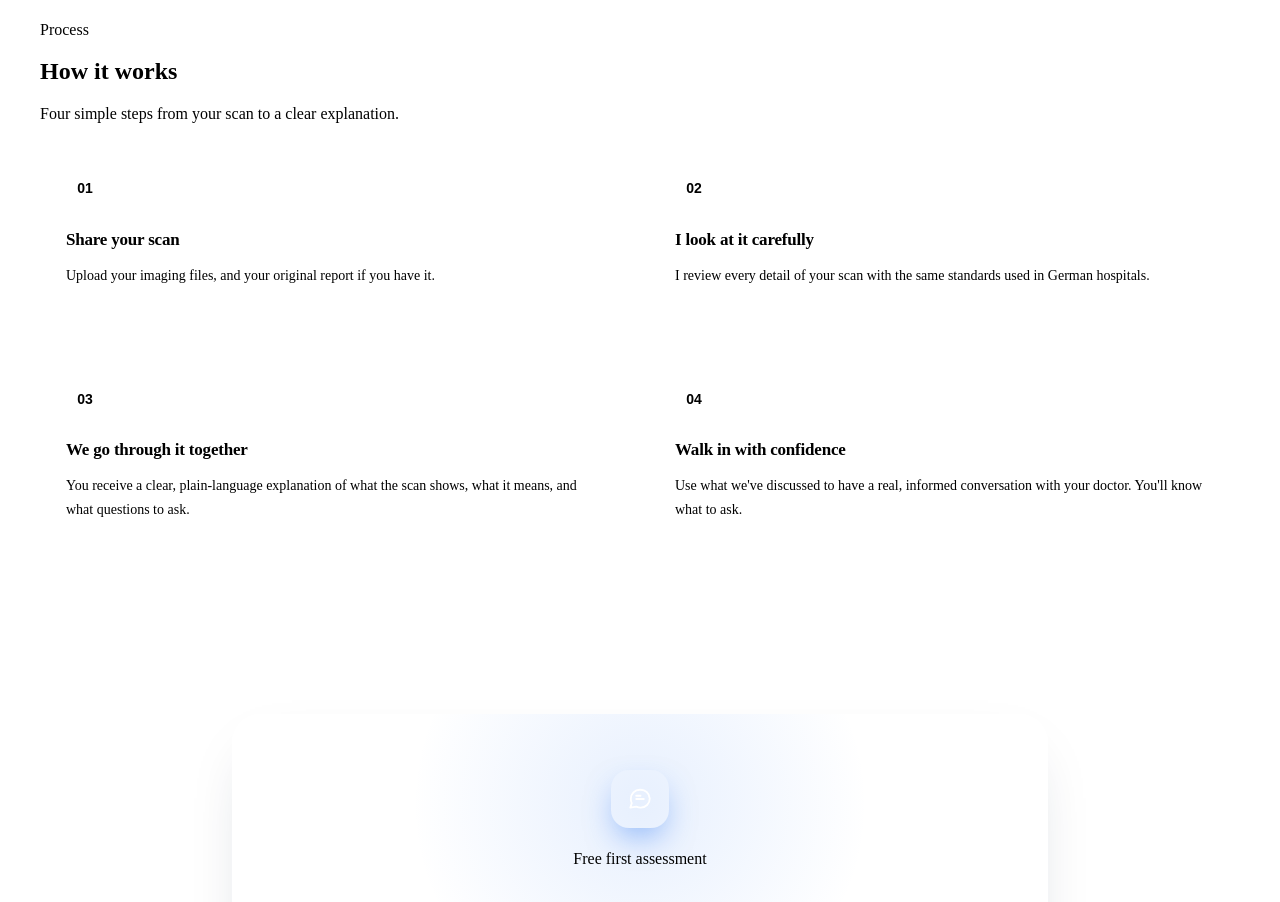
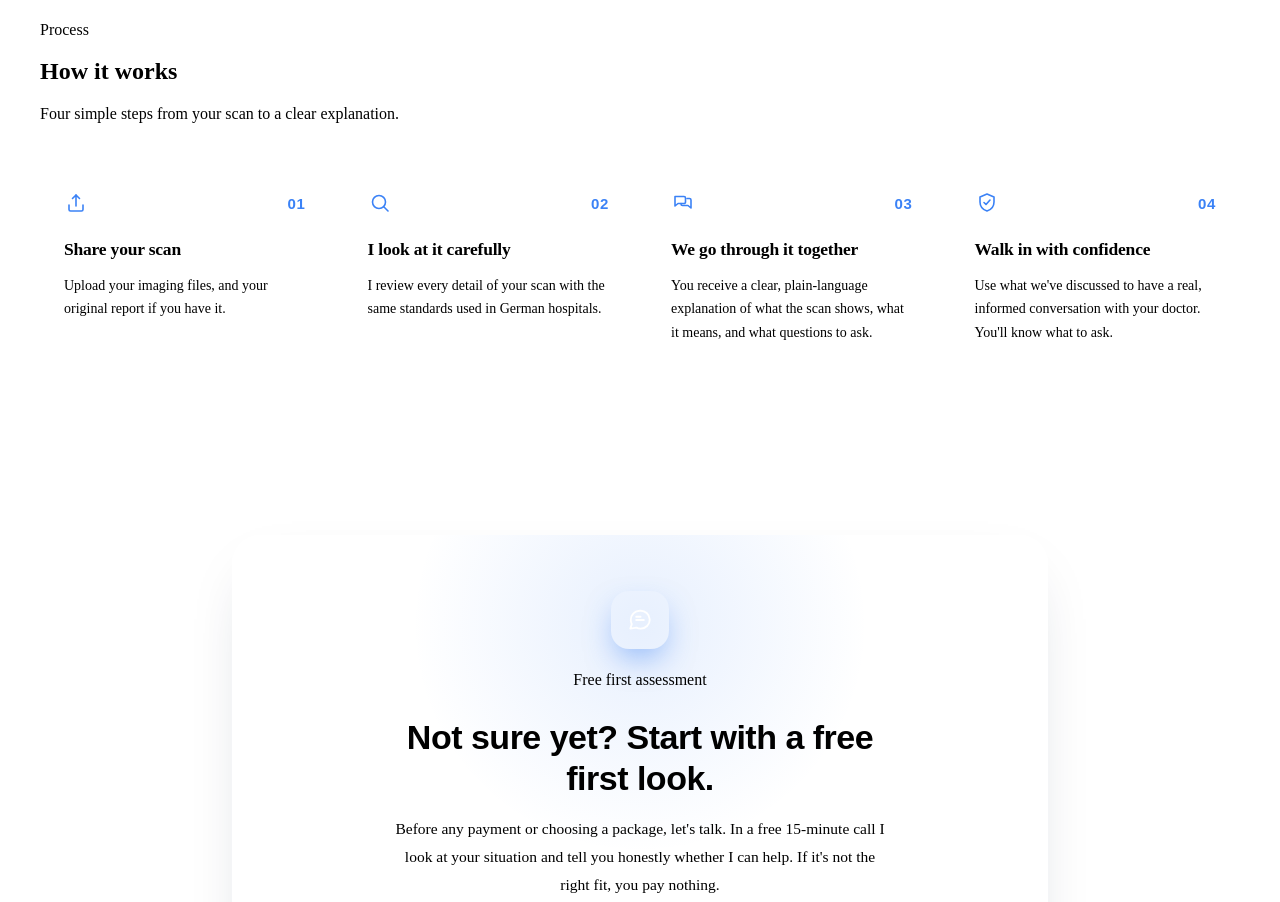
Before and after one commit to eddgg66/radioloq.com, a React (Vite) app: page / in a window 1280 px wide. Shown: the part 1260-2162 px from the top of the page. Built offline with nearby package versions, Linux system fonts and the light colour scheme; no server answers; the HTML template or start-up script is replaced by a standard one.

Commit message:
Add files via upload

```diff
--- a/src/components/HowItWorks.jsx
+++ b/src/components/HowItWorks.jsx
@@ -1,14 +1,41 @@
 import { motion } from 'framer-motion';
 import { useLanguage } from '../i18n/LanguageContext';
 
+const ShareIcon = () => (
+  <svg width="24" height="24" viewBox="0 0 24 24" fill="none" stroke="currentColor" strokeWidth="1.6" strokeLinecap="round" strokeLinejoin="round">
+    <path d="M12 15V4" /><path d="M8.5 7.5L12 4l3.5 3.5" />
+    <path d="M5 14v4.5A1.5 1.5 0 0 0 6.5 20h11a1.5 1.5 0 0 0 1.5-1.5V14" />
+  </svg>
+);
+const LensIcon = () => (
+  <svg width="24" height="24" viewBox="0 0 24 24" fill="none" stroke="currentColor" strokeWidth="1.6" strokeLinecap="round" strokeLinejoin="round">
+    <circle cx="11" cy="11" r="6.5" /><path d="M20 20l-4-4" />
+  </svg>
+);
+const TogetherIcon = () => (
+  <svg width="24" height="24" viewBox="0 0 24 24" fill="none" stroke="currentColor" strokeWidth="1.6" strokeLinecap="round" strokeLinejoin="round">
+    <path d="M4 5.5h9A1.5 1.5 0 0 1 14.5 7v4A1.5 1.5 0 0 1 13 12.5H7L4 15V5.5z" />
+    <path d="M10 12.5v.5A1.5 1.5 0 0 0 11.5 14.5H17l3 2.5V9A1.5 1.5 0 0 0 18.5 7.5H16" />
+  </svg>
+);
+const ShieldIcon = () => (
+  <svg width="24" height="24" viewBox="0 0 24 24" fill="none" stroke="currentColor" strokeWidth="1.6" strokeLinecap="round" strokeLinejoin="round">
+    <path d="M12 3l7 3v5c0 4.4-3 7.7-7 9-4-1.3-7-4.6-7-9V6l7-3z" /><path d="M9 11.5l2 2 4-4.5" />
+  </svg>
+);
+
+const STEPS = [
+  { n: '01', title: 'st1', desc: 'sd1', Icon: ShareIcon },
+  { n: '02', title: 'st2', desc: 'sd2', Icon: LensIcon },
+  { n: '03', title: 'st3', desc: 'sd3', Icon: TogetherIcon },
+  { n: '04', title: 'st4', desc: 'sd4', Icon: ShieldIcon },
+];
+
+const MUTED = '#9498AC';
+const BLUE = '#3B82F6';
+
 export default function HowItWorks() {
   const { t } = useLanguage();
-  const steps = [
-    { n: '01', title: 'st1', desc: 'sd1' },
-    { n: '02', title: 'st2', desc: 'sd2' },
-    { n: '03', title: 'st3', desc: 'sd3' },
-    { n: '04', title: 'st4', desc: 'sd4' },
-  ];
 
   return (
     <section id="how" style={{ background: '#fff', padding: '96px 32px' }}>
@@ -17,34 +44,84 @@ export default function HowItWorks() {
         <h2 className="section-title">{t('s1-head')}</h2>
         <p className="section-sub">{t('s1-sub')}</p>
 
-        <div style={{ display: 'grid', gridTemplateColumns: '1fr 1fr', gap: 18 }} className="how-grid">
-          {steps.map((s, i) => (
+        <div className="hiw-grid">
+          {STEPS.map((s, i) => {
+            const delay = i * 0.14;
+            return (
               <motion.div
                 key={s.n}
-              initial={{ opacity: 0, y: 40 }}
+                className="hiw-card"
+                initial={{ opacity: 0, y: 30 }}
                 whileInView={{ opacity: 1, y: 0 }}
-              viewport={{ once: true, margin: '-60px' }}
-              whileHover={{ y: -5, boxShadow: '0 20px 44px rgba(22,24,43,.09)' }}
-              transition={{ duration: 0.5, delay: i * 0.1 }}
+                whileHover={{ y: -6 }}
+                viewport={{ once: true, margin: '-70px' }}
+                transition={{ duration: 0.5, delay }}
+                style={{ position: 'relative', padding: '4px 4px 0' }}
+              >
+                {/* premium linear accent — draws in, no connecting spine */}
+                <motion.div
+                  className="hiw-line"
+                  initial={{ scaleX: 0 }}
+                  whileInView={{ scaleX: 1 }}
+                  viewport={{ once: true, margin: '-70px' }}
+                  transition={{ duration: 0.6, delay: delay + 0.1, ease: 'easeOut' }}
                   style={{
-                background: '#fff', border: '1px solid var(--border)', borderRadius: 20, padding: '30px 26px',
+                    height: 2, width: 40, borderRadius: 2, transformOrigin: 'left',
+                    background: 'linear-gradient(90deg, var(--navy), var(--blue))', marginBottom: 22,
                   }}
+                />
+
+                <div style={{ display: 'flex', alignItems: 'center', gap: 12, marginBottom: 16 }}>
+                  <motion.span
+                    className="hiw-icon"
+                    initial={{ color: MUTED }}
+                    whileInView={{ color: BLUE }}
+                    viewport={{ once: true, margin: '-70px' }}
+                    transition={{ duration: 0.5, delay: delay + 0.15 }}
+                    style={{ display: 'inline-flex' }}
                   >
-              <div style={{
-                width: 38, height: 38, borderRadius: 12, marginBottom: 18,
-                background: 'linear-gradient(135deg, var(--teal-tint), var(--cream3))',
-                color: 'var(--purple-dark)', display: 'flex', alignItems: 'center', justifyContent: 'center',
-                fontFamily: "'Plus Jakarta Sans',sans-serif", fontSize: 14, fontWeight: 800,
-              }}>
+                    <s.Icon />
+                  </motion.span>
+                  <motion.span
+                    initial={{ color: '#E3E7EF' }}
+                    whileInView={{ color: BLUE }}
+                    viewport={{ once: true, margin: '-70px' }}
+                    transition={{ duration: 0.5, delay: delay + 0.15 }}
+                    style={{ fontFamily: "'Plus Jakarta Sans',sans-serif", fontSize: 15, fontWeight: 800, letterSpacing: '.04em', marginLeft: 'auto' }}
+                  >
                     {s.n}
+                  </motion.span>
                 </div>
-              <h4 style={{ fontSize: 17, fontWeight: 700, marginBottom: 9, letterSpacing: '-.2px' }}>{t(s.title)}</h4>
+
+                <h4 style={{ fontSize: 17.5, fontWeight: 700, marginBottom: 9, letterSpacing: '-.2px' }}>{t(s.title)}</h4>
                 <p style={{ fontSize: 14, color: 'var(--muted)', lineHeight: 1.7 }}>{t(s.desc)}</p>
               </motion.div>
-          ))}
+            );
+          })}
         </div>
       </div>
-      <style>{`@media(max-width:900px){.how-grid{grid-template-columns:1fr!important}}`}</style>
+
+      <style>{`
+        .hiw-grid{
+          display:grid; grid-template-columns:repeat(4,1fr); gap:14px; margin-top:8px;
+        }
+        .hiw-card{
+          border-radius:20px; border:1px solid var(--border); background:#fff;
+          padding:28px 24px !important;
+          transition:box-shadow .3s ease, border-color .3s ease;
+        }
+        .hiw-card:hover{
+          box-shadow:0 22px 46px -18px rgba(10,35,63,.28);
+          border-color:var(--border2);
+        }
+        /* hover micro-interactions */
+        .hiw-card .hiw-line{ transition:width .3s ease; }
+        .hiw-card:hover .hiw-line{ width:64px; }
+        .hiw-card .hiw-icon{ transition:transform .3s ease; }
+        .hiw-card:hover .hiw-icon{ transform:translateY(-2px); }
+        @media(max-width:1000px){ .hiw-grid{ grid-template-columns:repeat(2,1fr); } }
+        @media(max-width:620px){ .hiw-grid{ grid-template-columns:1fr; } }
+      `}</style>
     </section>
   );
 }
```
Lines whose indentation alone changed are shown as unchanged.
